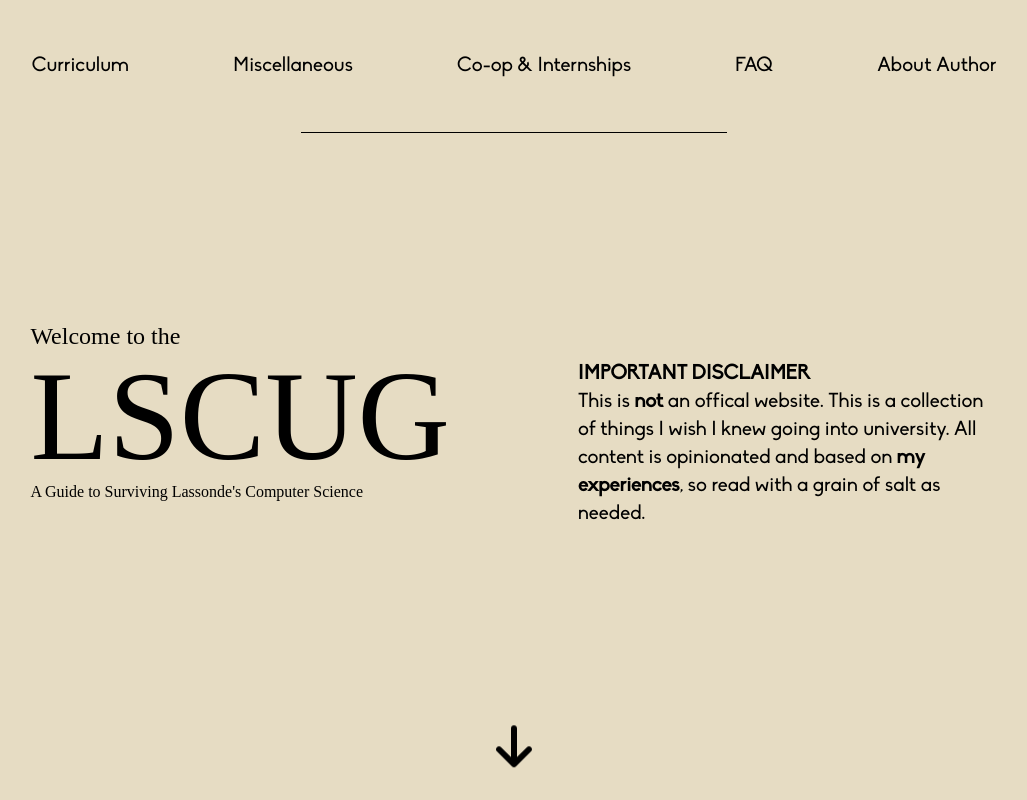
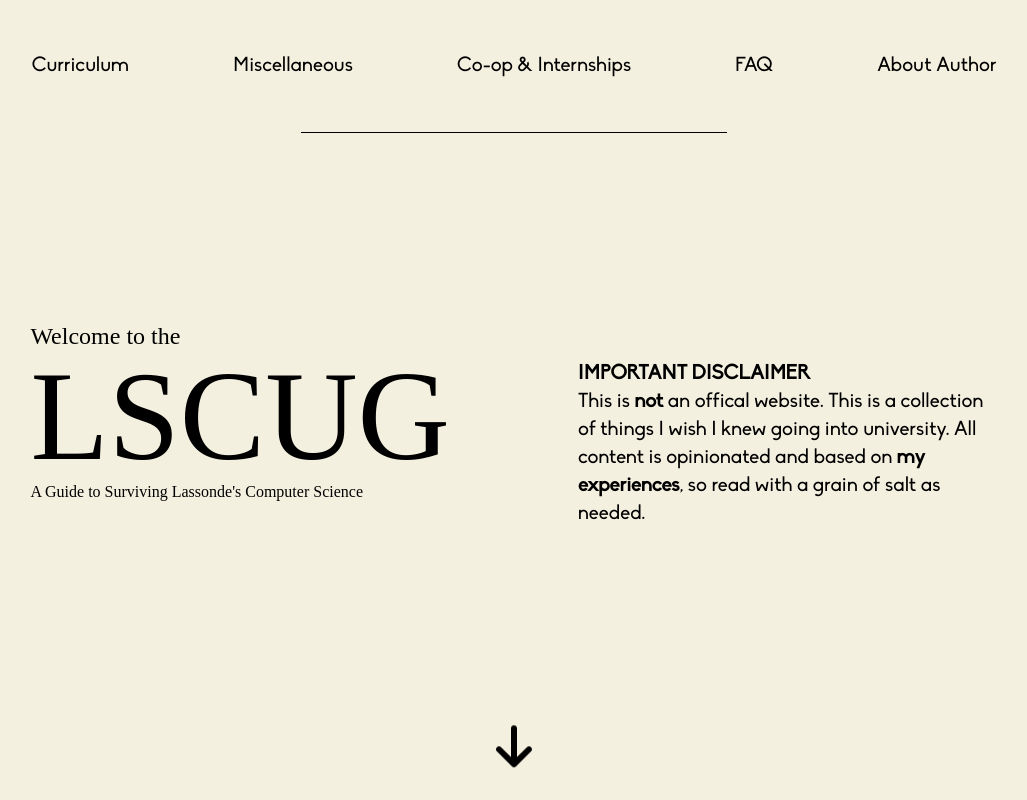
Before and after one commit to chrisngyn/york-cs-primer, a React (Create React App) app: page / in a window 1280 px wide. Shown: the top 800 px of the page, without its empty margins (126-1153 px from the left). Built offline with nearby package versions, Linux system fonts and the light colour scheme; a web font is replaced by a local one.

Commit message:
smol changes

```diff
--- a/package.json
+++ b/package.json
@@ -1,5 +1,5 @@
 {
-  "name": "lscug-v2",
+  "name": "york-cs-primer",
   "version": "0.1.0",
   "homepage": "https://chrisngyn.github.io/york-cs-primer",
   "private": true,
--- a/src/App.jsx
+++ b/src/App.jsx
@@ -15,7 +15,6 @@
 import Summary from "./strings/summary/summary.json"
 import SumIntro from "./strings/summary/intro.json"
 
-
 function App() {
   return (
     <div className="max-w-screen h-100vh bg-offwhite dark:bg-darkbg">
@@ -27,11 +26,14 @@
         <br/>
         <a className='text-l'>A Guide to Surviving Lassonde's Computer Science</a>
       </div>
+
       <div className='font-biko text-black text-xl dark:text-white absolute top-45% left-[55%] w-1/3 animate-fadedown'>
         <a><strong>IMPORTANT DISCLAIMER</strong><br></br>This is <strong>not</strong> an offical website. This is a collection of things I wish I knew going into university.
         All content is opinionated and based on <strong>my experiences</strong>, so read with a grain of salt as needed.</a>
       </div>
+
       <DownArrow/>
+
       <div className='h-auto pb-10 mt-91vh relative bg-offwhite dark:bg-darkbg'>
         <div className='flex flex-col h-full items-center'>
           <h2 id="curriculum" className='mt-10 mb-6 dark:text-white font-couture text-3xl'>Computer Science Curriculum</h2>
--- a/tailwind.config.js
+++ b/tailwind.config.js
@@ -9,7 +9,7 @@
         accents: "#C3073F",
         pltxt: "#C5C6C7",
         dgrey: "#12141b",
-        offwhite: "#e6dcc3",
+        offwhite: "#F4F0E0",
         owbord: "#bfb7a3",
       },
       spacing: {
```
Also changed, not shown: src/components/navbar.jsx (indentation only), 1 other file (tests, documents, lock files or other folders).
